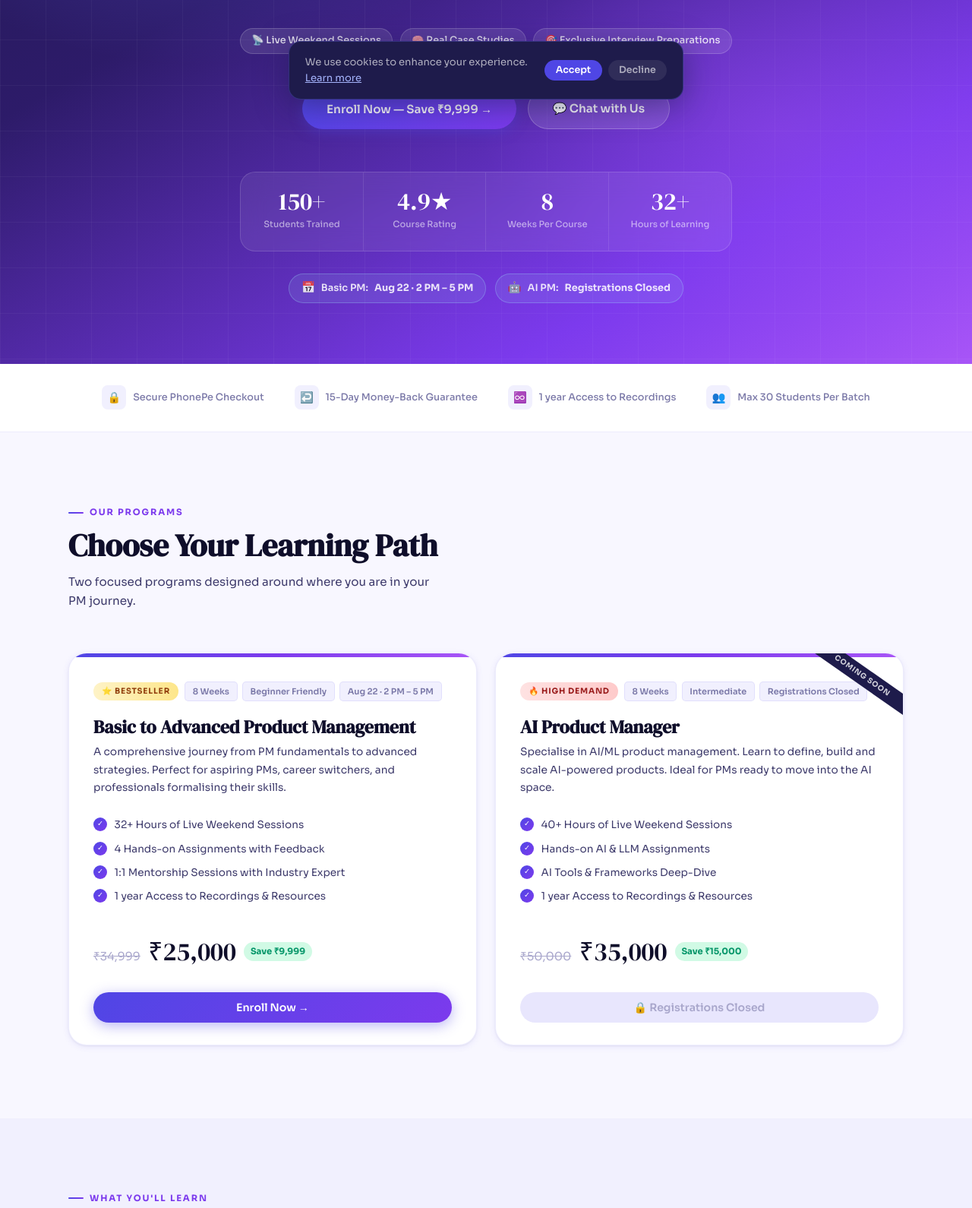
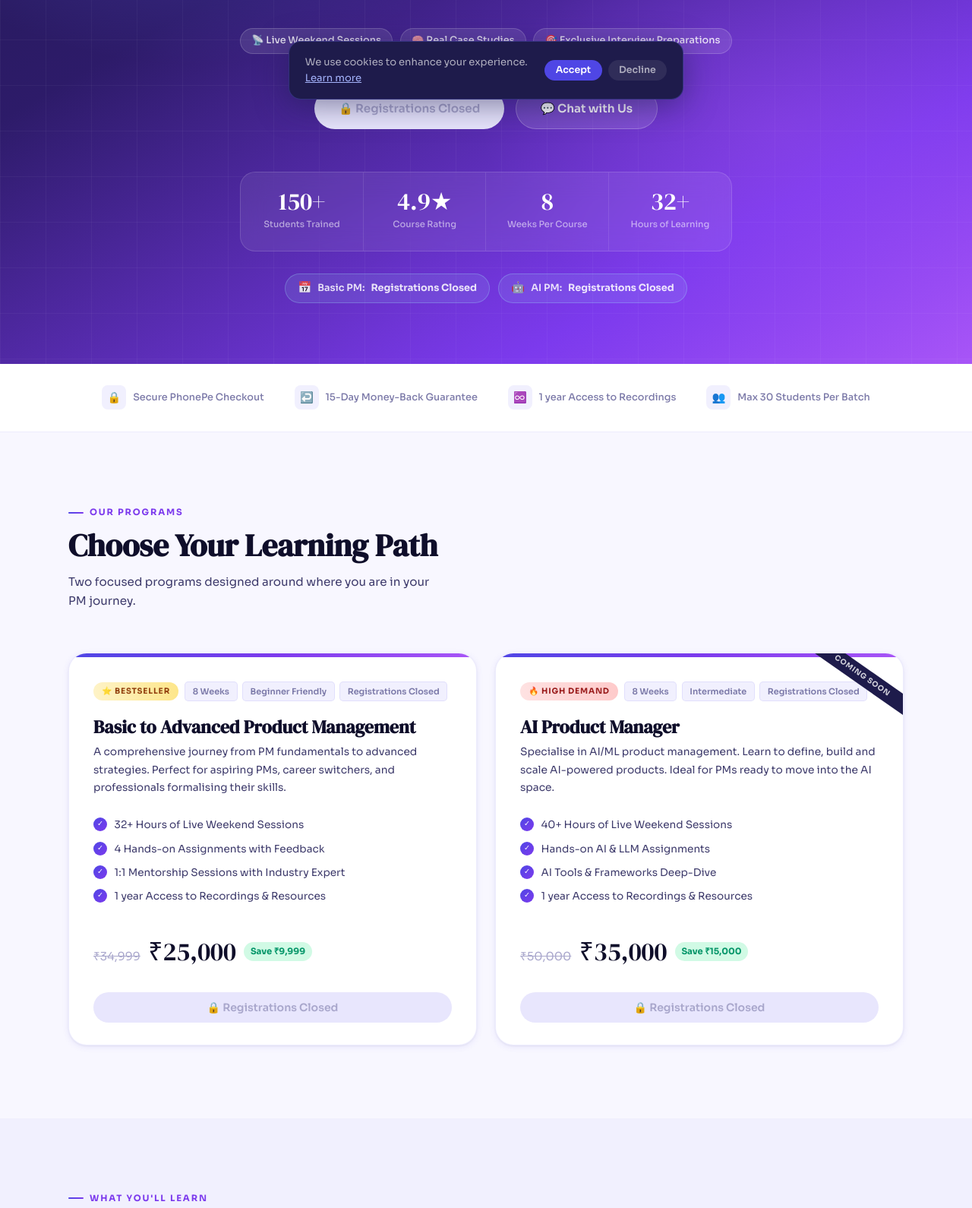
Before and after one commit to bhaweshrastogi-oss/my-pathshala, a website: page index.html in a window 1280 px wide. Shown: the part 650-2240 px from the top of the page at 76% size. Drawn offline with Linux system fonts and the light colour scheme.

Commit message:
Close Basic to Advanced PM enrollment: disable/remove all enroll CTAs (hero, course card, pricing card, nav, final CTA), update announce bar and CTA subtext

```diff
--- a/index.html
+++ b/index.html
@@ -632,7 +632,7 @@ h1.hero-title .accent {
 
 <div class="announce">
   <span class="announce-pulse"></span>
-  🚀 Basic to Advanced PM Batch Starting <strong>August 22, 2026</strong> — Registrations Now Open!
+  🚀 Basic to Advanced PM Batch Starting <strong>August 22, 2026</strong> — Registrations Closed!
 </div>
 
 <!-- Nav -->
@@ -647,8 +647,6 @@ h1.hero-title .accent {
     <li><a href="#instructor">Instructor</a></li>
     <li><a href="#pricing">Pricing</a></li>
     <li><a href="#faq">FAQ</a></li>
-    <!-- CHANGE 7: Nav CTA — Enroll Now replaced with Contact Us -->
-    <li><a href="#" class="nav-cta" onclick="openModal('basic');return false;">Enroll Now</a></li>
   </ul>
   <div class="hamburger" id="hamburger" onclick="toggleNav()"><span></span><span></span><span></span></div>
 </nav>
@@ -677,9 +675,9 @@ h1.hero-title .accent {
       <span class="hero-pill">🎯 Exclusive Interview Preparations</span>
     </div>
 
-    <!-- CHANGE 2: Hero buttons — disabled enroll + keep WhatsApp -->
+    <!-- CHANGE 2: Hero buttons — Basic PM enroll disabled, WhatsApp kept -->
     <div class="hero-btns">
-      <button class="btn btn-primary btn-lg" onclick="openModal('basic')">Enroll Now — Save ₹9,999 →</button>
+      <button class="btn btn-disabled btn-lg" disabled>🔒 Registrations Closed</button>
       <a href="https://wa.me/919667783900?text=Hi,%20I'm%20interested%20in%20the%20PM%20course" class="btn btn-ghost-white btn-lg" target="_blank">💬 Chat with Us</a>
     </div>
 
@@ -692,7 +690,7 @@ h1.hero-title .accent {
 
     <!-- CHANGE 3: Hero batch pill — Basic PM now shows Registrations Closed -->
     <div class="hero-batches">
-      <span class="batch-pill"><span class="icon">📅</span> Basic PM: <strong>Aug 22 · 2 PM – 5 PM</strong></span>
+      <span class="batch-pill"><span class="icon">📅</span> Basic PM: <strong>Registrations Closed</strong></span>
       <span class="batch-pill"><span class="icon">🤖</span> AI PM: <strong>Registrations Closed</strong></span>
     </div>
   </div>
@@ -728,7 +726,7 @@ h1.hero-title .accent {
               <span class="meta-tag">8 Weeks</span>
               <span class="meta-tag">Beginner Friendly</span>
               <!-- CHANGE 5: Meta tag — date replaced with closed status -->
-             <span class="meta-tag">Aug 22 · 2 PM – 5 PM</span>
+              <span class="meta-tag">Registrations Closed</span>
             </div>
           </div>
           <h3 class="course-title">Basic to Advanced Product Management</h3>
@@ -745,7 +743,8 @@ h1.hero-title .accent {
             <span class="price-save">Save ₹9,999</span>
           </div>
           <!-- CHANGE 4: Course card button — disabled -->
-          <button class="btn btn-primary btn-md" style="width:100%;justify-content:center;" onclick="openModal('basic')">Enroll Now →</button>        </div>
+          <button class="btn btn-disabled btn-md" disabled style="width:100%;justify-content:center;">🔒 Registrations Closed</button>
+        </div>
       </div>
 
       <!-- AI PM -->
@@ -868,7 +867,7 @@ h1.hero-title .accent {
           <li><span class="perk-check">✓</span> 1 year access to recordings</li>
         </ul>
         <!-- CHANGE 6: Pricing card button — disabled -->
-        <button class="btn btn-primary btn-md" style="width:100%;justify-content:center;" onclick="openModal('basic')">Enroll Now →</button>
+        <button class="btn btn-disabled btn-md" disabled style="width:100%;justify-content:center;">🔒 Registrations Closed</button>
       </div>
 
       <div class="price-card">
@@ -946,10 +945,10 @@ h1.hero-title .accent {
     <div class="section-label">Join the Cohort</div>
     <!-- CHANGE 9: CTA heading & subtext -->
     <h2 class="section-title">Your PM Career Starts August 22nd</h2>
-    <p class="section-sub">30 seats. One cohort. Zero fluff. Registrations are now open — enrol before the batch fills up.</p>
+    <p class="section-sub">30 seats. One cohort. Zero fluff. Registrations are currently closed — chat with us to be notified when the next cohort opens.</p>
     <div style="display:flex;flex-wrap:wrap;justify-content:center;gap:1rem">
       <!-- CHANGE 8: CTA primary button — disabled -->
-      <button class="btn btn-primary btn-lg" onclick="openModal('basic')">Secure Your Seat →</button>
+      <button class="btn btn-disabled btn-lg" disabled>🔒 Registrations Closed</button>
       <a href="https://wa.me/919667783900" target="_blank" class="btn btn-ghost-white btn-lg">💬 Talk to Us</a>
     </div>
     <div class="cta-tags">
```
